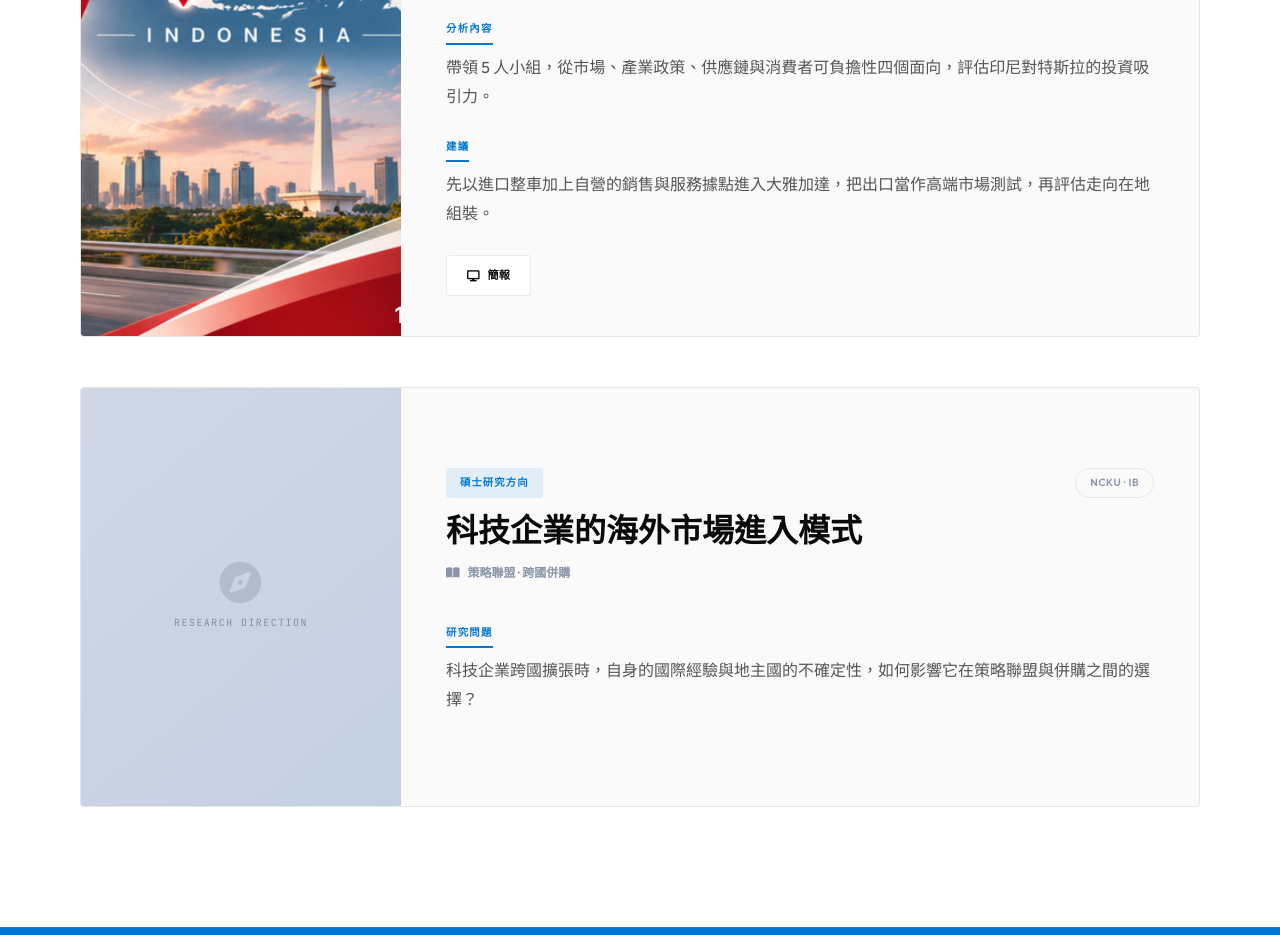
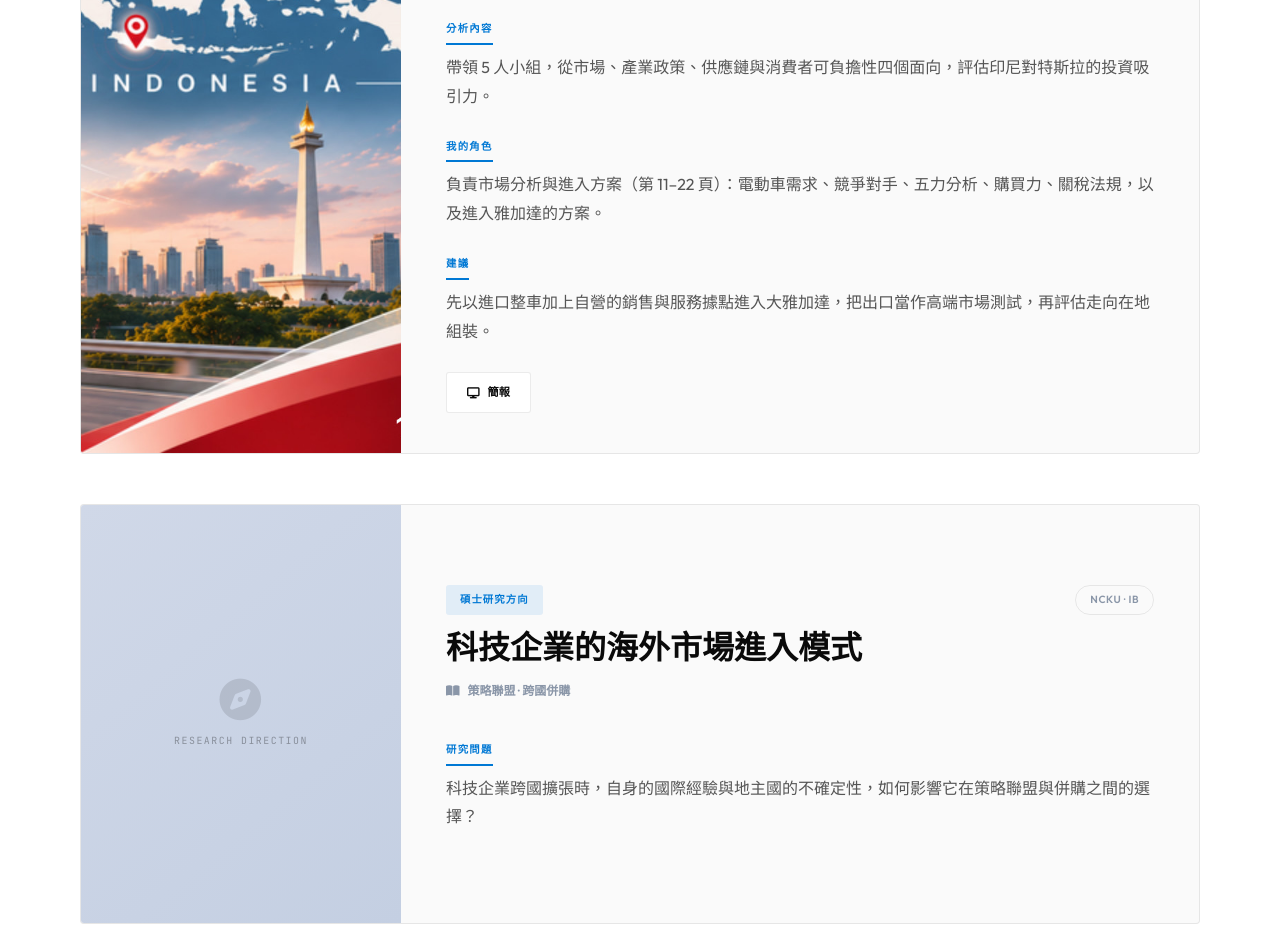
Before and after one commit to 11047021-commits/portfolio, a plain HTML site: page projects.html in a window 1280 px wide. Shown: the part 2040-2975 px from the top of the page. Drawn offline with nearby package versions, Linux system fonts and the light colour scheme.

Commit message:
Add my role to the Tesla Indonesia card
Co-Authored-By: Claude Opus 5.5 <noreply@anthropic.com>

```diff
--- a/projects.html
+++ b/projects.html
@@ -81,6 +81,8 @@
       <div class="comp-org"><i class="fas fa-globe-asia"></i> <span data-en="International Business Management · NCKU">國際企業管理課程 · 成大國企所</span></div>
       <span class="section-label" data-en="Analysis">分析內容</span>
       <p class="comp-desc" data-en="Led a 5-person team assessing Indonesia's attractiveness for Tesla across market, industrial policy, supply chain and consumer affordability.">帶領 5 人小組，從市場、產業政策、供應鏈與消費者可負擔性四個面向，評估印尼對特斯拉的投資吸引力。</p>
+      <span class="section-label" data-en="My Role">我的角色</span>
+      <p class="comp-desc" data-en="Built the market analysis and entry plan (slides 11–22): EV demand, competitors, Five Forces, purchasing power, tariffs and the Jakarta launch plan.">負責市場分析與進入方案（第 11–22 頁）：電動車需求、競爭對手、五力分析、購買力、關稅法規，以及進入雅加達的方案。</p>
       <span class="section-label" data-en="Recommendation">建議</span>
       <p class="comp-desc" data-en="Enter Greater Jakarta with imported cars and a Tesla-owned sales and service subsidiary, using export as a premium market test before moving to local assembly.">先以進口整車加上自營的銷售與服務據點進入大雅加達，把出口當作高端市場測試，再評估走向在地組裝。</p>
       <div class="dl-group">
```
